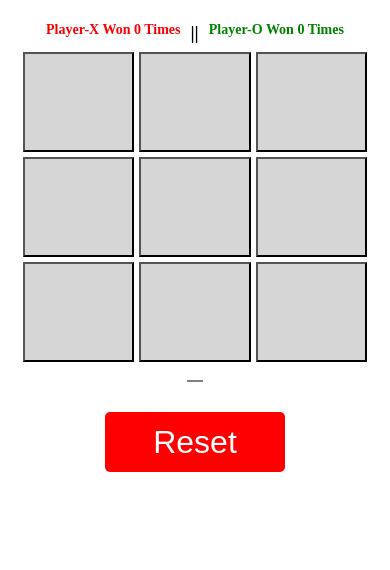
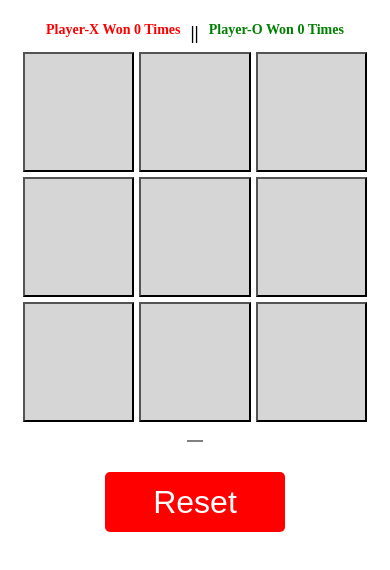
Before and after one commit to ALHriday/tictactoe, a plain HTML site: page index.html in a window 390 px wide. Shown: the part 138-708 px from the top of the page. Drawn offline with Linux system fonts and the light colour scheme.

Commit message:
some changes

```diff
--- a/style.css
+++ b/style.css
@@ -50,6 +50,7 @@
     font-size: 36px;
     font-weight: 600;
     cursor: pointer;
+    /* border: none; */
 }
 .all-counters-output{
     display: flex;
@@ -110,7 +111,6 @@
         padding: 3px;
     }
     .game-btn button{
-        height: 100px;
         font-size: 32px;
     }
     .all-counters-output{
```
